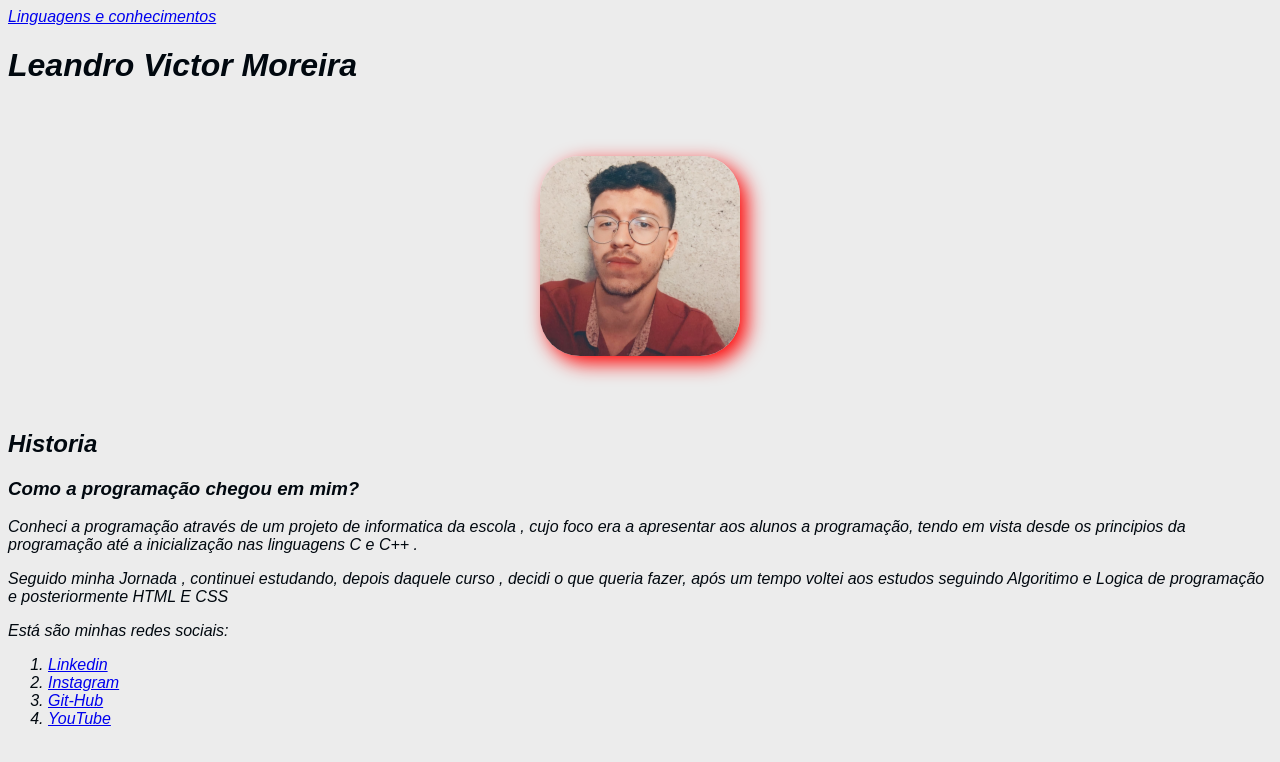
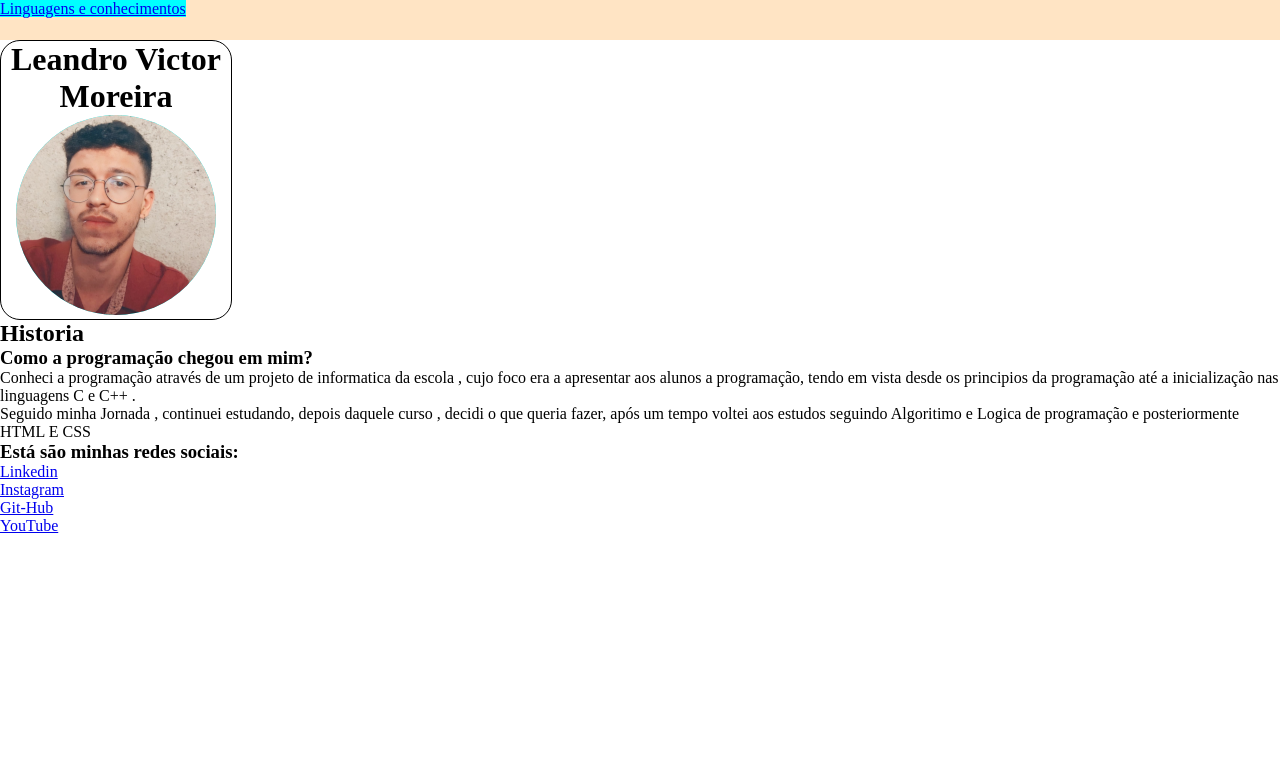
Before and after one commit to leandromoreiira/Site, a plain HTML site: page index.html in a window 1280 px wide. Drawn offline with Linux system fonts and the light colour scheme.

Commit message:
mudanças no css

```diff
--- a/estilo.css
+++ b/estilo.css
@@ -1,29 +1,47 @@
 @import url('https://fonts.googleapis.com/css2?family=Playfair+Display:wght@500&display=swap');
 
-    body
+*
 {
-    background-color:rgb(236, 236, 236);
-    font-family: Arial, Helvetica, sans-serif;
-    font-style: italic;
-    color: rgb(1, 8, 15);
+    margin: 0px;
+    padding: 0px;
 }
-    main
+header#menu
+{
+    background-color: bisque;
+    height: 40px;
+}
+header#menu>a
+{
+    background-color: aqua;
+}
+div#informacoes
+{
+    text-align: center;
+    width: 230px;
+    border: 1px solid black;
+    border-radius: 20px;
+    ;
+
+}
+
+div#informacoes>img
+{
+    border-radius: 100px;
+    background-color: aqua;
+
+}
+@media screen and (min-width: 768px) and (max-width: 992px)
 {
 
-margin-top: auto;
-text-align: center;
-padding: 50px;
+
+
+
+
+
+
+
+
+
+
+
 }
-    p.desc
-{
-font-family: playfair;
-}
-    .sub
-{
-font-family: Arial, Helvetica, sans-serif;
-font-size: 20px;
-}
-    .feat{
-        border-radius: 20%;
-        box-shadow: 7px 7px 20px red;
-    }
--- a/index.html
+++ b/index.html
@@ -3,20 +3,19 @@
 <head>
     <meta charset="UTF-8">
     <meta name="viewport" content="width=device-width, initial-scale=1.0">
-    <title>Meu site </title>
+    <title>Meu site</title>
     <link rel="stylesheet" href="estilo.css">
 </head>
 <body>
 
-   <a href="conhecimentos.html" target="_blank">Linguagens e conhecimentos </a>
-    <h1>
-    Leandro Victor Moreira
-     </h1>
+    <header id="menu">
+        <a href="conhecimentos.html" target="_blank" >Linguagens e conhecimentos </a>
+    </header>
+    <div id="informacoes">
+        <h1>Leandro Victor Moreira</h1>
+        <img src="imagens/Imagem do WhatsApp de 2023-10-24 à(s) 20.53.23_c41f182e.png"class="feat" >
+    </div>
      <main>
-                <img src="imagens/Imagem do WhatsApp de 2023-10-24 à(s) 20.53.23_c41f182e.png"
-                        class="feat" >
-            </main>
-
         <h2> Historia </h2>
         <h3>Como a programação chegou em mim? </h3>
             <p>
@@ -26,17 +25,16 @@
             Seguido minha Jornada , continuei estudando, depois daquele curso , decidi o que queria fazer, após um tempo voltei aos estudos seguindo
             Algoritimo e Logica de programação e posteriormente HTML E CSS
         </p>
-
-
-<p>
-    Está são minhas redes sociais:
+    </main>
+    <footer>
+        <h3>Está são minhas redes sociais:</h3>
         <ol>
             <li><a href="https://www.linkedin.com/in/leandro-victor-bb3460215/"  target="_blank" rel="">Linkedin</a></li>
-
             <li> <a href="https://www.instagram.com/_leomoreiira_/"target='_blank'>Instagram</a></li>
             <li><a href="https://github.com/leandromoreiira" target="_blank">Git-Hub</a></li>
             <li><a href="https://www.youtube.com/channel/UCnXmptKCDJen4zKCKGBligQ" target="_blank">YouTube</a></li>
             </ol>
-</p>
+    </footer>
+
 </body>
 </html>
```
Lines whose indentation alone changed are shown as unchanged.
